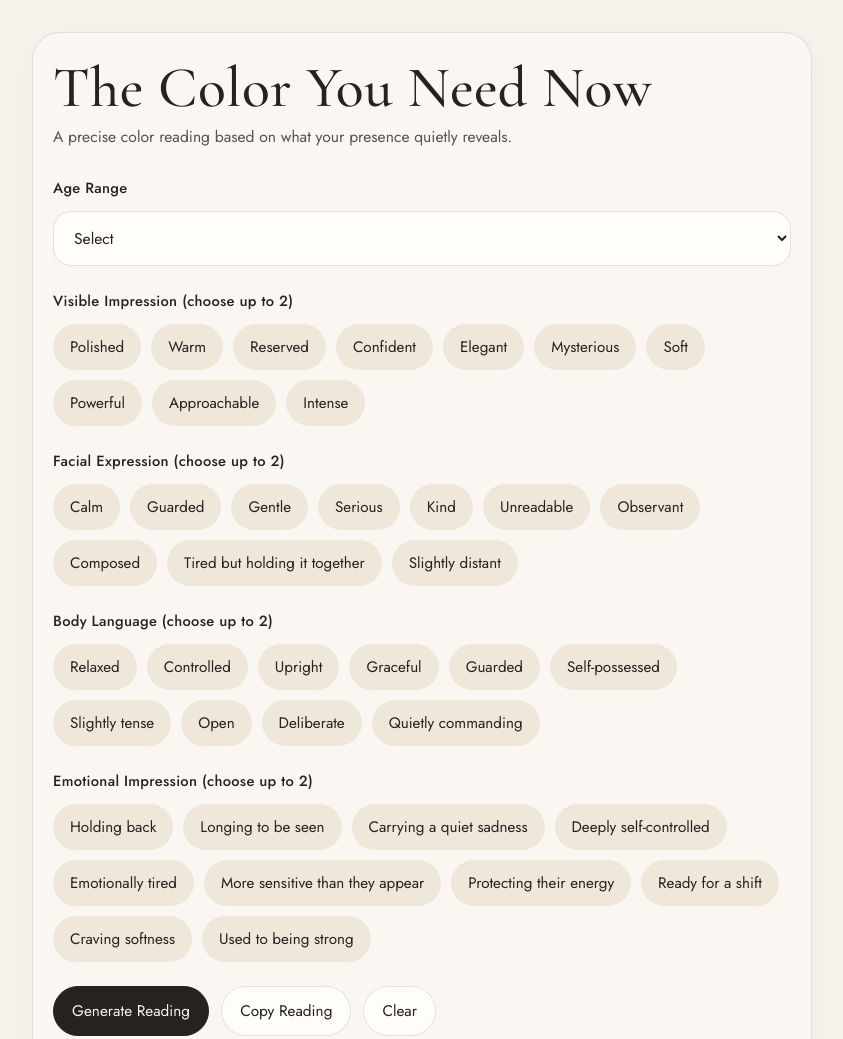
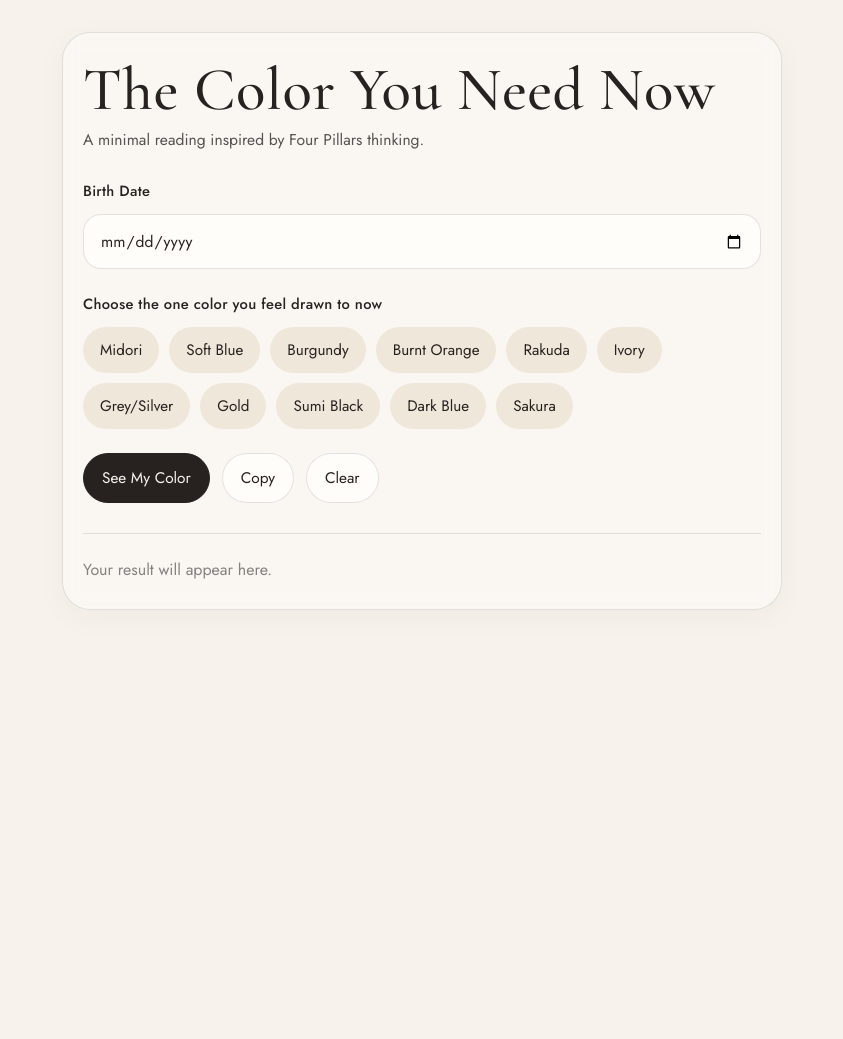
Before and after one commit to mnona88/Mini-Reading-Generator, a website: page public/index.html in a window 1280 px wide. Shown: the top 1039 px of the page, without its empty margins (218-1061 px from the left). After the commit the page ends 800 px from the top, so only its background shows below. Drawn offline with nearby package versions, Linux system fonts and the light colour scheme.

Commit message:
Refactor HTML structure and styles for improvements
Updated font links, adjusted styles, and modified HTML structure for better layout and clarity.

```diff
--- a/public/index.html
+++ b/public/index.html
@@ -6,12 +6,11 @@
   <title>The Color You Need Now</title>
   <link rel="preconnect" href="https://fonts.googleapis.com">
   <link rel="preconnect" href="https://fonts.gstatic.com" crossorigin>
-  <link href="https://fonts.googleapis.com/css2?family=Cormorant+Garamond:ital,wght@0,400;0,500;0,600;1,400;1,500&family=Jost:wght@300;400;500;600&display=swap" rel="stylesheet">
+  <link href="https://fonts.googleapis.com/css2?family=Cormorant+Garamond:wght@400;500;600&family=Jost:wght@300;400;500;600&display=swap" rel="stylesheet">
   <style>
     :root {
       --bg: #F7F3EC;
       --text: #272220;
-      --accent: #8B6B3D;
       --chip: #EFE7DA;
       --line: rgba(39, 34, 32, 0.12);
       --white: #fffdf9;
@@ -32,13 +31,13 @@
 
     .wrap {
       width: 100%;
-      max-width: 820px;
+      max-width: 760px;
       margin: 0 auto;
       padding: 32px 20px 56px;
     }
 
     .card {
-      background: rgba(255,255,255,0.38);
+      background: rgba(255, 255, 255, 0.38);
       border: 1px solid var(--line);
       border-radius: 28px;
       padding: 28px 20px;
@@ -49,8 +48,8 @@
     h1 {
       margin: 0 0 8px;
       font-family: "Cormorant Garamond", serif;
-      font-size: clamp(2.1rem, 6vw, 3.6rem);
-      line-height: 0.96;
+      font-size: clamp(2.2rem, 6vw, 3.8rem);
+      line-height: 0.95;
       font-weight: 500;
       letter-spacing: 0.01em;
     }
@@ -72,6 +71,18 @@
       font-size: 0.92rem;
       font-weight: 500;
       letter-spacing: 0.02em;
+    }
+
+    .input {
+      width: 100%;
+      border: 1px solid var(--line);
+      background: var(--white);
+      color: var(--text);
+      border-radius: 18px;
+      padding: 14px 16px;
+      font: inherit;
+      font-size: 0.98rem;
+      outline: none;
     }
 
     .chips {
@@ -100,18 +111,6 @@
     .chip.active {
       background: var(--text);
       color: var(--bg);
-    }
-
-    .select {
-      width: 100%;
-      border: 1px solid var(--line);
-      background: var(--white);
-      color: var(--text);
-      border-radius: 18px;
-      padding: 14px 16px;
-      font: inherit;
-      font-size: 0.98rem;
-      outline: none;
     }
 
     .actions {
@@ -145,34 +144,35 @@
     }
 
     .output {
-      margin-top: 28px;
-      padding-top: 22px;
+      margin-top: 30px;
+      padding-top: 24px;
       border-top: 1px solid var(--line);
     }
 
-    .output-label {
-      font-size: 0.8rem;
-      letter-spacing: 0.08em;
+    .result-color {
+      font-family: "Cormorant Garamond", serif;
+      font-size: clamp(2.2rem, 7vw, 4.3rem);
+      line-height: 1;
+      margin: 0 0 10px;
+    }
+
+    .result-theme {
+      font-size: 0.95rem;
+      letter-spacing: 0.14em;
       text-transform: uppercase;
-      color: rgba(39, 34, 32, 0.56);
+      color: rgba(39, 34, 32, 0.58);
       margin-bottom: 14px;
     }
 
-    .reading {
-      min-height: 110px;
-      white-space: pre-line;
-      font-family: "Cormorant Garamond", serif;
-      font-style: italic;
-      font-size: clamp(1.5rem, 4.4vw, 2.25rem);
-      line-height: 1.4;
-      letter-spacing: 0.01em;
+    .result-message {
+      font-size: 1.18rem;
+      line-height: 1.7;
+      max-width: 32ch;
     }
 
     .muted {
       color: rgba(39, 34, 32, 0.56);
-      font-style: normal;
       font-size: 1rem;
-      font-family: "Jost", sans-serif;
     }
 
     @media (max-width: 640px) {
@@ -197,108 +197,69 @@
   <div class="wrap">
     <div class="card">
       <h1>The Color You Need Now</h1>
-      <p class="sub">A precise color reading based on what your presence quietly reveals.</p>
+      <p class="sub">A minimal reading inspired by Four Pillars thinking.</p>
 
       <div class="section">
-        <label class="label" for="ageRange">Age Range</label>
-        <select id="ageRange" class="select">
-          <option value="">Select</option>
-          <option>10–20</option>
-          <option>20–30</option>
-          <option>30–40</option>
-          <option>40–50</option>
-          <option>50–60</option>
-          <option>60–70</option>
-          <option>70+</option>
-        </select>
+        <label class="label" for="birthDate">Birth Date</label>
+        <input id="birthDate" class="input" type="date" />
       </div>
 
       <div class="section">
-        <div class="label">Visible Impression (choose up to 2)</div>
-        <div id="visibleImpression" class="chips"></div>
-      </div>
-
-      <div class="section">
-        <div class="label">Facial Expression (choose up to 2)</div>
-        <div id="facialExpression" class="chips"></div>
-      </div>
-
-      <div class="section">
-        <div class="label">Body Language (choose up to 2)</div>
-        <div id="bodyLanguage" class="chips"></div>
-      </div>
-
-      <div class="section">
-        <div class="label">Emotional Impression (choose up to 2)</div>
-        <div id="emotionalImpression" class="chips"></div>
+        <div class="label">Choose the one color you feel drawn to now</div>
+        <div id="selectedColor" class="chips"></div>
       </div>
 
       <div class="actions">
-        <button id="generateBtn" class="btn primary">Generate Reading</button>
-        <button id="copyBtn" class="btn">Copy Reading</button>
+        <button id="generateBtn" class="btn primary">See My Color</button>
+        <button id="copyBtn" class="btn">Copy</button>
         <button id="clearBtn" class="btn">Clear</button>
       </div>
 
-      <div class="output">
-        <div class="output-label">Result</div>
-        <div id="reading" class="reading">
-          <span class="muted">Your color and message will appear here.</span>
+      <div class="output" id="output">
+        <div id="reading">
+          <div class="muted">Your result will appear here.</div>
         </div>
       </div>
     </div>
   </div>
 
   <script>
-    const options = {
-      visibleImpression: [
-        "Polished", "Warm", "Reserved", "Confident", "Elegant",
-        "Mysterious", "Soft", "Powerful", "Approachable", "Intense"
-      ],
-      facialExpression: [
-        "Calm", "Guarded", "Gentle", "Serious", "Kind",
-        "Unreadable", "Observant", "Composed", "Tired but holding it together", "Slightly distant"
-      ],
-      bodyLanguage: [
-        "Relaxed", "Controlled", "Upright", "Graceful", "Guarded",
-        "Self-possessed", "Slightly tense", "Open", "Deliberate", "Quietly commanding"
-      ],
-      emotionalImpression: [
-        "Holding back", "Longing to be seen", "Carrying a quiet sadness", "Deeply self-controlled",
-        "Emotionally tired", "More sensitive than they appear", "Protecting their energy",
-        "Ready for a shift", "Craving softness", "Used to being strong"
-      ]
+    const colors = [
+      "Midori",
+      "Soft Blue",
+      "Burgundy",
+      "Burnt Orange",
+      "Rakuda",
+      "Ivory",
+      "Grey/Silver",
+      "Gold",
+      "Sumi Black",
+      "Dark Blue",
+      "Sakura"
+    ];
+
+    const state = {
+      selectedColor: ""
     };
 
-    const state = {
-      visibleImpression: [],
-      facialExpression: [],
-      bodyLanguage: [],
-      emotionalImpression: []
-    };
+    const readingEl = document.getElementById("reading");
+    const generateBtn = document.getElementById("generateBtn");
+    const copyBtn = document.getElementById("copyBtn");
+    const clearBtn = document.getElementById("clearBtn");
 
-    function renderChips(containerId, items, key, max = 2) {
-      const container = document.getElementById(containerId);
+    function renderColorChips() {
+      const container = document.getElementById("selectedColor");
       container.innerHTML = "";
 
-      items.forEach(item => {
+      colors.forEach((color) => {
         const btn = document.createElement("button");
         btn.type = "button";
         btn.className = "chip";
-        btn.textContent = item;
+        btn.textContent = color;
 
         btn.addEventListener("click", () => {
-          const current = state[key];
-          const index = current.indexOf(item);
-
-          if (index >= 0) {
-            current.splice(index, 1);
-            btn.classList.remove("active");
-            return;
-          }
-
-          if (current.length >= max) return;
-
-          current.push(item);
+          state.selectedColor = color;
+          container.querySelectorAll(".chip").forEach((chip) => chip.classList.remove("active"));
           btn.classList.add("active");
         });
 
@@ -306,33 +267,59 @@
       });
     }
 
-    renderChips("visibleImpression", options.visibleImpression, "visibleImpression");
-    renderChips("facialExpression", options.facialExpression, "facialExpression");
-    renderChips("bodyLanguage", options.bodyLanguage, "bodyLanguage");
-    renderChips("emotionalImpression", options.emotionalImpression, "emotionalImpression");
-
-    const readingEl = document.getElementById("reading");
-    const generateBtn = document.getElementById("generateBtn");
-    const copyBtn = document.getElementById("copyBtn");
-    const clearBtn = document.getElementById("clearBtn");
-
-    function sleep(ms) {
-      return new Promise(resolve => setTimeout(resolve, ms));
+    function escapeHtml(str) {
+      return String(str)
+        .replaceAll("&", "&amp;")
+        .replaceAll("<", "&lt;")
+        .replaceAll(">", "&gt;")
+        .replaceAll('"', "&quot;")
+        .replaceAll("'", "&#039;");
     }
 
-    async function typeWriter(text, speed = 28) {
-      readingEl.textContent = "";
-      const words = text.split(" ");
-      for (let i = 0; i < words.length; i++) {
-        readingEl.textContent += (i === 0 ? "" : " ") + words[i];
-        await sleep(speed);
+    function parseResult(text) {
+      const lines = text.split("\n");
+      const result = { color: "", theme: "", message: "" };
+
+      for (const line of lines) {
+        if (line.startsWith("Color:")) {
+          result.color = line.replace("Color:", "").trim();
+        } else if (line.startsWith("Theme:")) {
+          result.theme = line.replace("Theme:", "").trim();
+        } else if (line.startsWith("Message:")) {
+          result.message = line.replace("Message:", "").trim();
+        }
       }
+
+      return result;
     }
 
+    function renderResult(text) {
+      const { color, theme, message } = parseResult(text);
+
+      readingEl.innerHTML = `
+        <div class="result-color">${escapeHtml(color || "Ivory")}</div>
+        <div class="result-theme">${escapeHtml(theme || "Return to balance")}</div>
+        <div class="result-message">${escapeHtml(message || "Come back to what steadies you.")}</div>
+      `;
+    }
+
+    renderColorChips();
+
     generateBtn.addEventListener("click", async () => {
-      const ageRange = document.getElementById("ageRange").value;
+      const birthDate = document.getElementById("birthDate").value;
+      const selectedColor = state.selectedColor;
 
-      readingEl.innerHTML = '<span class="muted">Reading...</span>';
+      if (!birthDate) {
+        readingEl.innerHTML = `<div class="muted">Please enter your birth date.</div>`;
+        return;
+      }
+
+      if (!selectedColor) {
+        readingEl.innerHTML = `<div class="muted">Please choose one color.</div>`;
+        return;
+      }
+
+      readingEl.innerHTML = `<div class="muted">Reading...</div>`;
 
       try {
         const response = await fetch("/api/generate-reading", {
@@ -340,40 +327,36 @@
           headers: {
             "Content-Type": "application/json"
           },
-          body: JSON.stringify({
-            ageRange,
-            visibleImpression: state.visibleImpression,
-            facialExpression: state.facialExpression,
-            bodyLanguage: state.bodyLanguage,
-            emotionalImpression: state.emotionalImpression
-          })
+          body: JSON.stringify({ birthDate, selectedColor })
         });
 
         const data = await response.json();
-        await typeWriter(data.text || "Color: Ivory\nMessage: You are not asking for more strength; you are asking for less to hold.");
+        renderResult(data.text || "Color: Ivory\nTheme: Return to balance\nMessage: Come back to what steadies you.");
       } catch (error) {
-        readingEl.textContent = "Color: Grey/Silver\nMessage: You have been holding too much without letting anyone see the weight.";
+        renderResult("Color: Ivory\nTheme: Return to balance\nMessage: Come back to what steadies you.");
       }
     });
 
     copyBtn.addEventListener("click", async () => {
-      const text = readingEl.textContent.trim();
-      if (!text || text === "Your color and message will appear here.") return;
+      const text = readingEl.innerText.trim();
+      if (!text || text === "Your result will appear here.") return;
 
       try {
         await navigator.clipboard.writeText(text);
         copyBtn.textContent = "Copied";
         setTimeout(() => {
-          copyBtn.textContent = "Copy Reading";
+          copyBtn.textContent = "Copy";
         }, 1200);
-      } catch (_) {}
+      } catch (error) {
+        console.error("Copy failed:", error);
+      }
     });
 
     clearBtn.addEventListener("click", () => {
-      document.getElementById("ageRange").value = "";
-      Object.keys(state).forEach(key => state[key] = []);
-      document.querySelectorAll(".chip").forEach(chip => chip.classList.remove("active"));
-      readingEl.innerHTML = '<span class="muted">Your color and message will appear here.</span>';
+      document.getElementById("birthDate").value = "";
+      state.selectedColor = "";
+      document.querySelectorAll(".chip").forEach((chip) => chip.classList.remove("active"));
+      readingEl.innerHTML = `<div class="muted">Your result will appear here.</div>`;
     });
   </script>
 </body>
```
